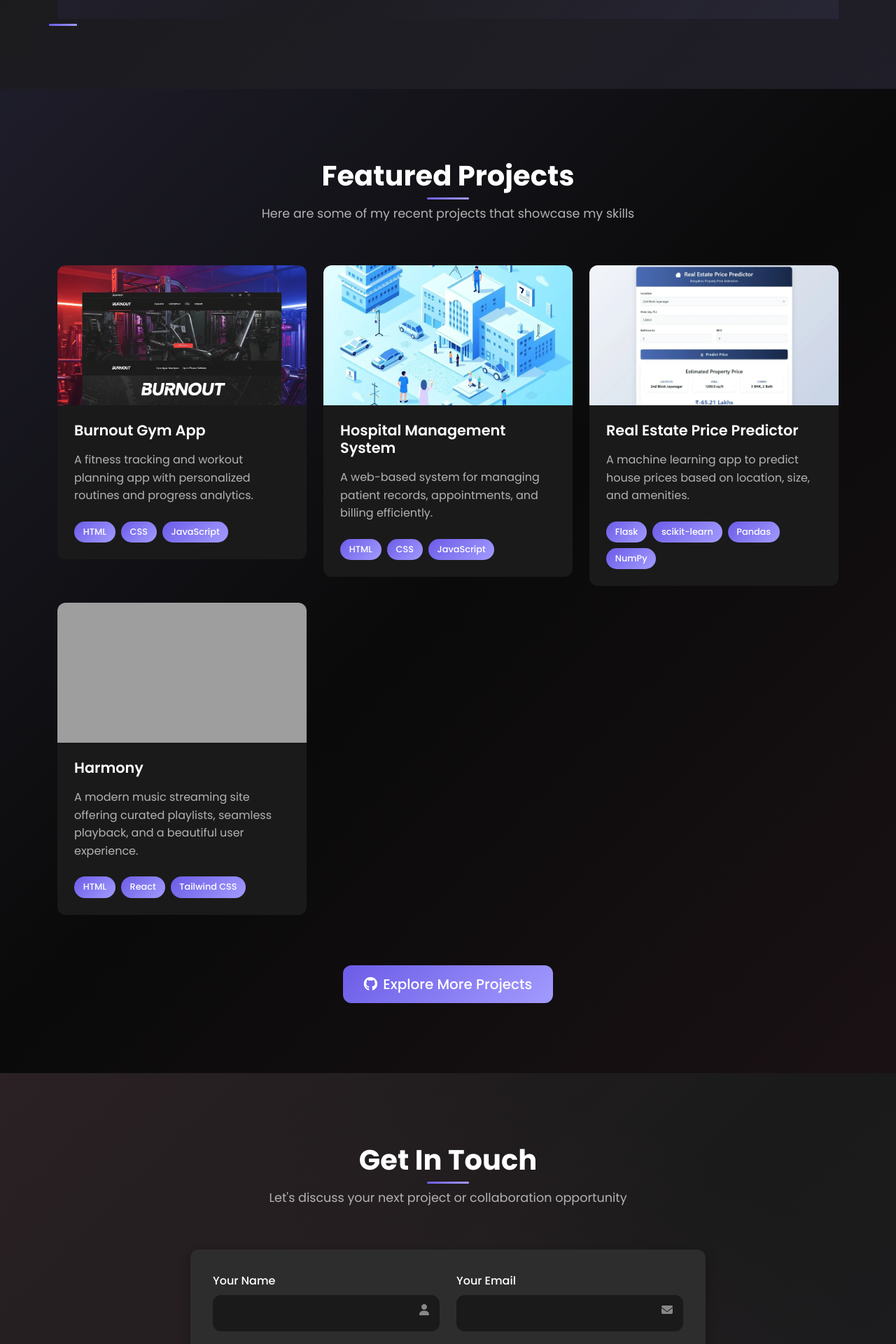
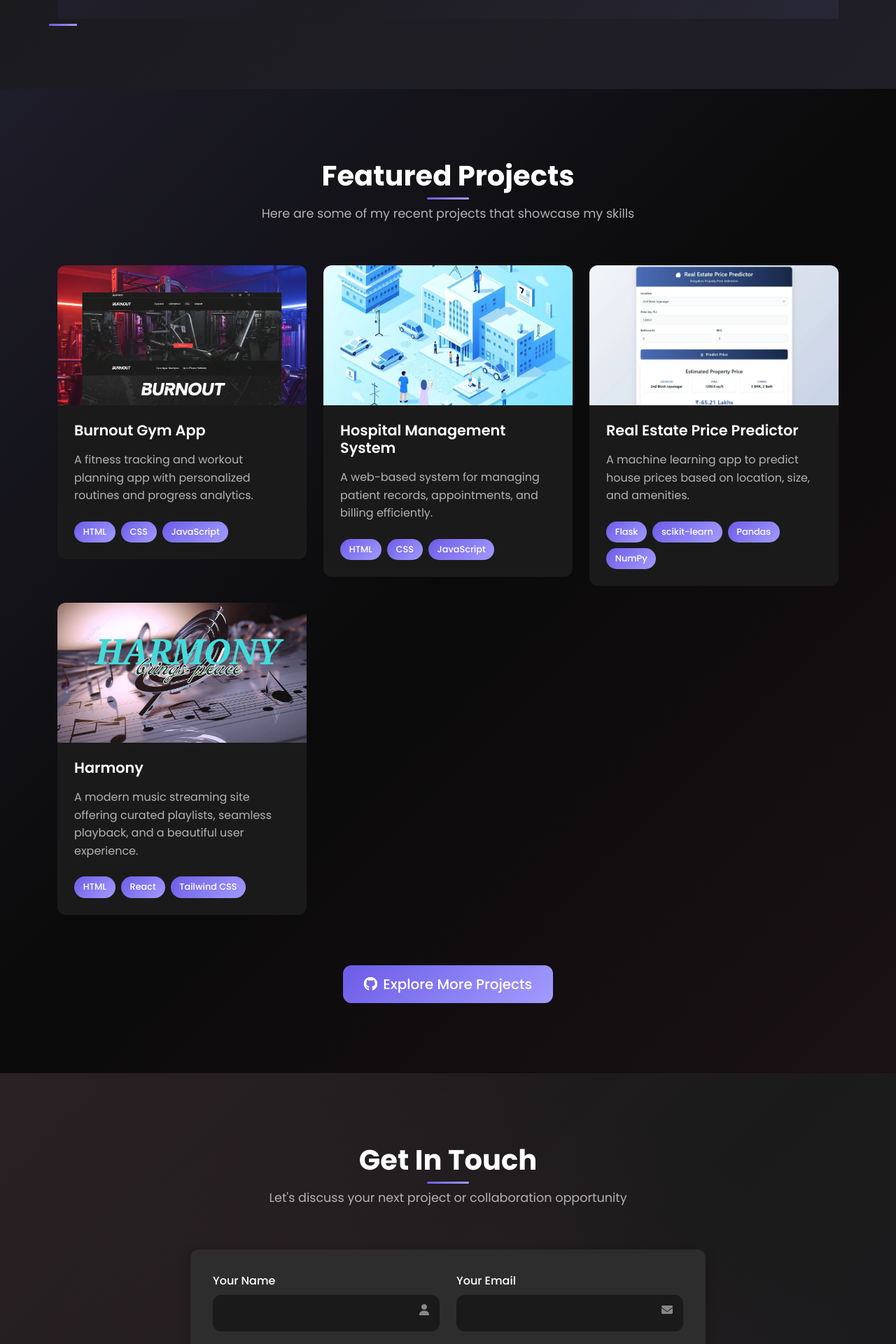
Before and after one commit to Rajeebdas/Rajeeb-Portfolio, a Flask app: page / in a window 1280 px wide. Shown: the part 3659-5579 px from the top of the page at 70% size. Run offline with Flask 3, Linux system fonts and the light colour scheme; some libraries are stand-ins or nearby versions; grey boxes are pictures that could not be loaded.

Commit message:
Update Harmony project image to .webp for better compatibility and performance

```diff
--- a/templates/index.html
+++ b/templates/index.html
@@ -583,7 +583,7 @@
                 <div class="col-lg-4 col-md-6 mb-4">
                     <div class="project-card">
                         <div class="project-image">
-                            <img src="{{ url_for('static', filename='assets/Project-Image/Harmony.png') }}" alt="Harmony Music Streaming Site" class="img-fluid" loading="lazy">
+                            <img src="{{ url_for('static', filename='assets/Project-Image/Harmony.webp') }}" alt="Harmony Music Streaming Site" class="img-fluid" loading="lazy">
                             <div class="project-overlay">
                                 <div class="project-links">
                                     <a href="https://github.com/Rajeebdas/Harmony" target="_blank" class="project-link">
```
Also changed, not shown: static/assets/Project-Image/Harmony.webp (added).
